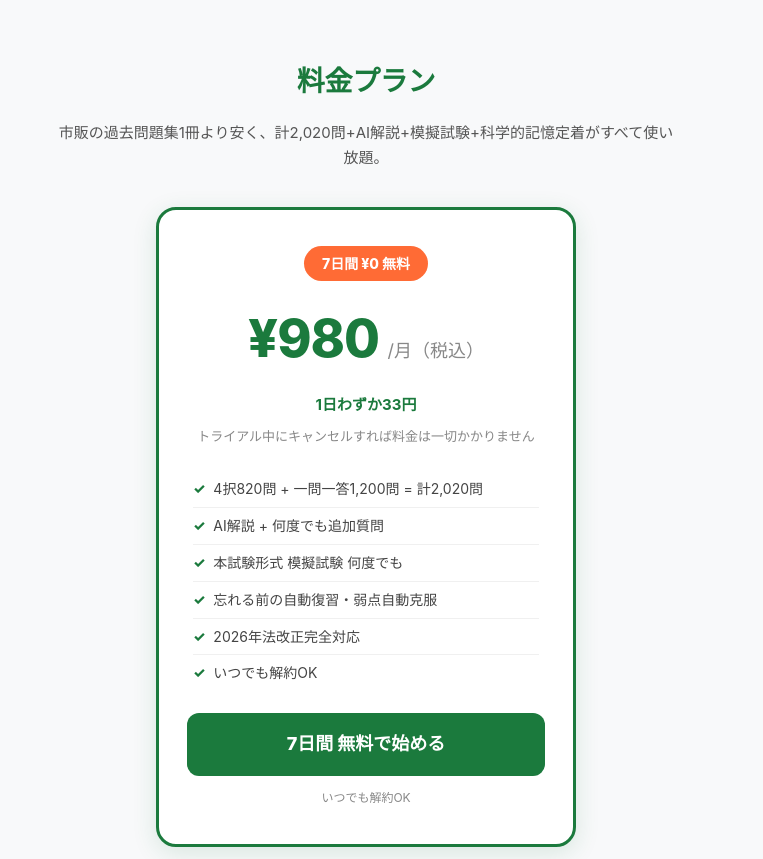
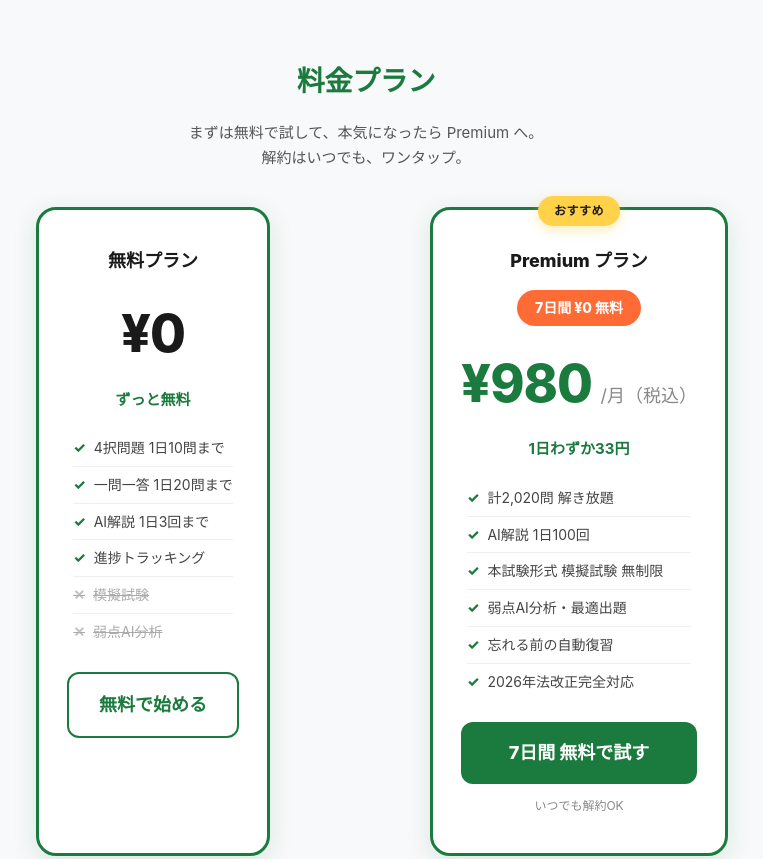
Before and after one commit to n7083013-create/takken-app, a website: page public/lp.html in a window 1280 px wide. Shown: the part 4060-4919 px from the top of the page, without its empty margins (274-1037 px from the left). Drawn offline with Linux system fonts and the light colour scheme.

Commit message:
Improve: LP料金プランに無料プランを追加 (2プラン比較レイアウト)
ユーザー指摘:
「料金プラン 980円プランしか記載ないけど、無料プランも掲載した方がいいのでは？」

修正:
- 1カラム (Premium のみ) → 2カラム比較レイアウト
- 左: 無料プラン (¥0 / ずっと無料)
- 右: Premium プラン (¥980/月 / 7日間¥0、「おすすめ」バッジ付き)

無料プランの内容 (FREE_LIMITS から正確に反映):
- 4択問題 1日10問まで
- 一問一答 1日20問まで
- AI解説 1日3回まで
- 進捗トラッキング
- ✕ 模擬試験 (制限)
- ✕ 弱点AI分析 (制限)

Premium プランの内容:
- 計2,020問 解き放題
- AI解説 1日100回
- 模擬試験 無制限
- 弱点AI分析・最適出題
- 忘れる前の自動復習
- 2026年法改正完全対応

UX改善:
- 「無料で始められる」をハッキリ明示 → 入口のハードルを下げる
- 「おすすめ」バッジ(ゴールド)で Premium に視覚的優位性
- ✕マーク + 取り消し線で制限項目を視覚化
- 無料CTA: 「無料で始める」(白ボタン、緑枠)
- Premium CTA: 「7日間 無料で試す」(緑ボタン、目立つ)

レスポンシブ:
- モバイル (max-width: 720px) では縦並び
- Premium が下に来ても OK (おすすめバッジで誘導)

テスト: 272/272 PASS (LP は静的HTMLなのでJest影響なし)

```diff
--- a/public/lp.html
+++ b/public/lp.html
@@ -380,7 +380,81 @@
       line-height: 1.7;
     }
 
-    /* Pricing */
+    /* Pricing - 2プラン比較 */
+    .pricing-grid {
+      display: grid;
+      grid-template-columns: 1fr 1fr;
+      gap: 20px;
+      max-width: 880px;
+      margin: 0 auto 32px;
+    }
+    .pricing-card-free {
+      background: #fff;
+      border: 2px solid #e0e0e0;
+      border-radius: 18px;
+      padding: 32px 24px;
+      text-align: center;
+      position: relative;
+    }
+    .pricing-card-premium {
+      background: linear-gradient(180deg, #fff 0%, #f0f9f3 100%);
+      border: 2.5px solid #1B7A3D;
+      border-radius: 18px;
+      padding: 32px 24px;
+      text-align: center;
+      position: relative;
+      box-shadow: 0 10px 40px rgba(27,122,61,0.15);
+    }
+    .pricing-name {
+      font-size: 18px;
+      font-weight: 800;
+      color: #1a1a1a;
+      margin-bottom: 14px;
+    }
+    .pricing-badge {
+      position: absolute;
+      top: -14px;
+      left: 50%;
+      transform: translateX(-50%);
+      background: #FFD24A;
+      color: #1a1a1a;
+      font-size: 12px;
+      font-weight: 800;
+      padding: 5px 16px;
+      border-radius: 999px;
+      letter-spacing: 0.5px;
+      box-shadow: 0 4px 12px rgba(255,210,74,0.4);
+    }
+    .pricing-price-row { margin-bottom: 4px; }
+    .pricing-price-free {
+      color: #1a1a1a !important;
+      font-weight: 800;
+    }
+    .pricing-cross {
+      color: #aaa !important;
+      text-decoration: line-through;
+    }
+    .pricing-cross::before {
+      content: '✕' !important;
+      color: #c0c0c0 !important;
+      margin-right: 8px;
+    }
+    .pricing-cta-secondary {
+      background: #fff !important;
+      color: #1B7A3D !important;
+      border: 2px solid #1B7A3D !important;
+    }
+    .pricing-cta-secondary:hover {
+      background: #f0f9f3 !important;
+    }
+    /* レスポンシブ: モバイルでは縦並び */
+    @media (max-width: 720px) {
+      .pricing-grid {
+        grid-template-columns: 1fr;
+        gap: 24px;
+      }
+    }
+
     .pricing-card {
       background: #fff;
       border: 3px solid #1B7A3D;
@@ -1034,28 +1108,51 @@
     </div>
   </section>
 
-  <!-- Pricing (CTA #5) -->
+  <!-- Pricing (CTA #5) - 2プラン比較 -->
   <section class="section">
     <h2>料金プラン</h2>
-    <p class="section-lead">市販の過去問題集1冊より安く、計2,020問+AI解説+模擬試験+科学的記憶定着がすべて使い放題。</p>
-    <div class="pricing-card">
+    <p class="section-lead">まずは無料で試して、本気になったら Premium へ。<br>解約はいつでも、ワンタップ。</p>
+
+    <div class="pricing-grid">
+      <!-- 無料プラン -->
+      <div class="pricing-card pricing-card-free">
+        <h3 class="pricing-name">無料プラン</h3>
+        <div class="pricing-price-row">
+          <span class="pricing-price pricing-price-free">¥0</span>
+        </div>
+        <div class="pricing-daily">ずっと無料</div>
+        <ul class="pricing-bullets">
+          <li>4択問題 1日10問まで</li>
+          <li>一問一答 1日20問まで</li>
+          <li>AI解説 1日3回まで</li>
+          <li>進捗トラッキング</li>
+          <li class="pricing-cross">模擬試験</li>
+          <li class="pricing-cross">弱点AI分析</li>
+        </ul>
+        <a href="https://app.takkenkanzen.com/" class="pricing-cta pricing-cta-secondary">無料で始める</a>
+      </div>
+
+      <!-- Premium プラン (おすすめ) -->
+      <div class="pricing-card pricing-card-premium">
+        <div class="pricing-badge">おすすめ</div>
+        <h3 class="pricing-name">Premium プラン</h3>
         <div class="pricing-trial">7日間 ¥0 無料</div>
-      <div>
+        <div class="pricing-price-row">
           <span class="pricing-price">¥980</span>
           <span class="pricing-unit">/月（税込）</span>
         </div>
         <div class="pricing-daily">1日わずか33円</div>
-      <div class="pricing-note">トライアル中にキャンセルすれば料金は一切かかりません</div>
         <ul class="pricing-bullets">
-        <li>4択820問 + 一問一答1,200問 = 計2,020問</li>
-        <li>AI解説 + 何度でも追加質問</li>
-        <li>本試験形式 模擬試験 何度でも</li>
-        <li>忘れる前の自動復習・弱点自動克服</li>
+          <li>計2,020問 解き放題</li>
+          <li>AI解説 1日100回</li>
+          <li>本試験形式 模擬試験 無制限</li>
+          <li>弱点AI分析・最適出題</li>
+          <li>忘れる前の自動復習</li>
           <li>2026年法改正完全対応</li>
-        <li>いつでも解約OK</li>
         </ul>
-      <a href="https://app.takkenkanzen.com/" class="pricing-cta">7日間 無料で始める</a>
+        <a href="https://app.takkenkanzen.com/" class="pricing-cta">7日間 無料で試す</a>
         <p class="pricing-safe">いつでも解約OK</p>
+      </div>
     </div>
     <div class="trust">
       <div class="trust-item">
```
Lines whose indentation alone changed are shown as unchanged.
